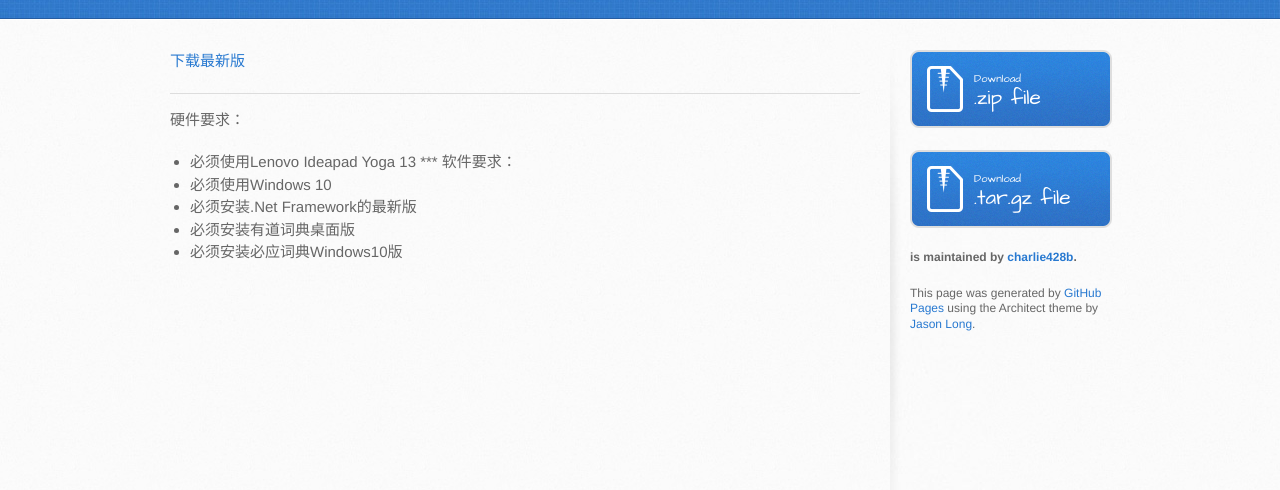
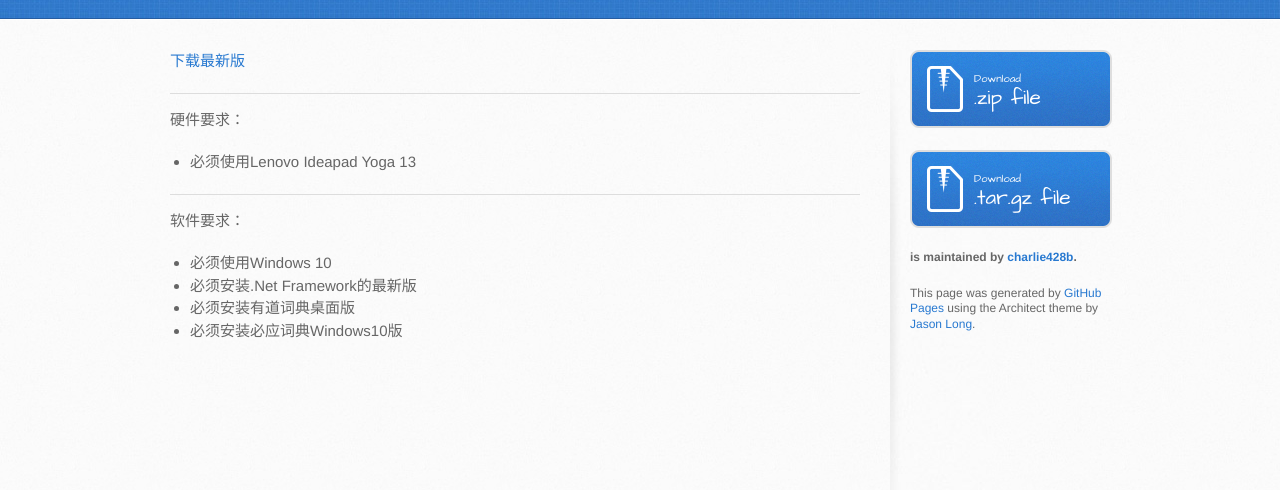
Before and after one commit to charlie428b/-, a plain HTML site: page index.html in a window 1280 px wide. Shown: the part 182-672 px from the top of the page. Drawn offline with Linux system fonts and the light colour scheme.

Commit message:
Update index.html

```diff
--- a/index.html
+++ b/index.html
@@ -35,9 +35,14 @@
 <p>硬件要求：</p>
 
 <ul>
-<li>必须使用Lenovo Ideapad Yoga 13
-***
-软件要求：</li>
+<li>必须使用Lenovo Ideapad Yoga 13</li>
+</ul>
+
+<hr>
+
+<p>软件要求：</p>
+
+<ul>
 <li>必须使用Windows 10</li>
 <li>必须安装.Net Framework的最新版</li>
 <li>必须安装有道词典桌面版</li>
```
